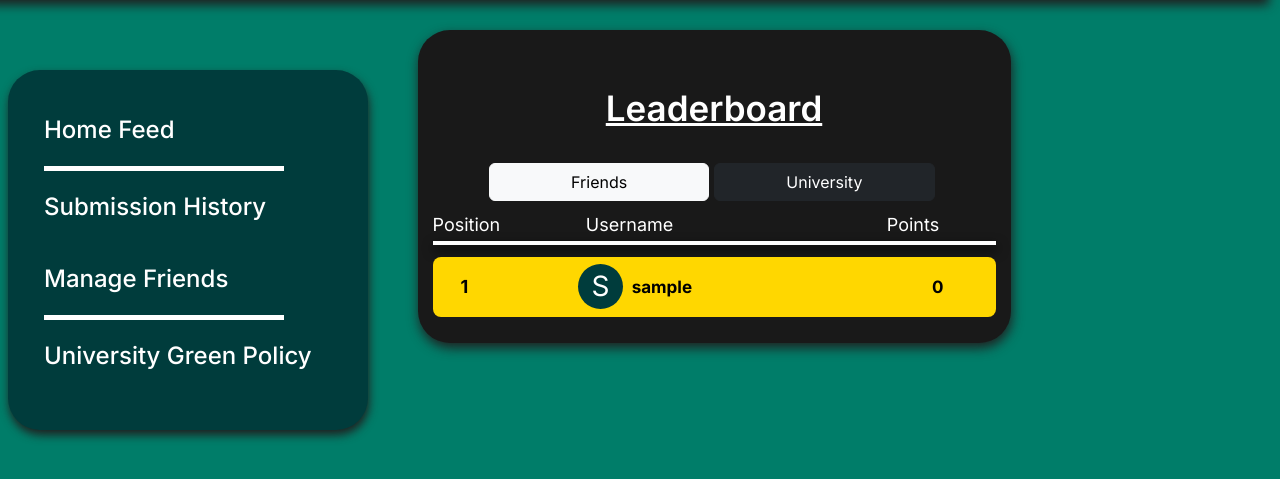
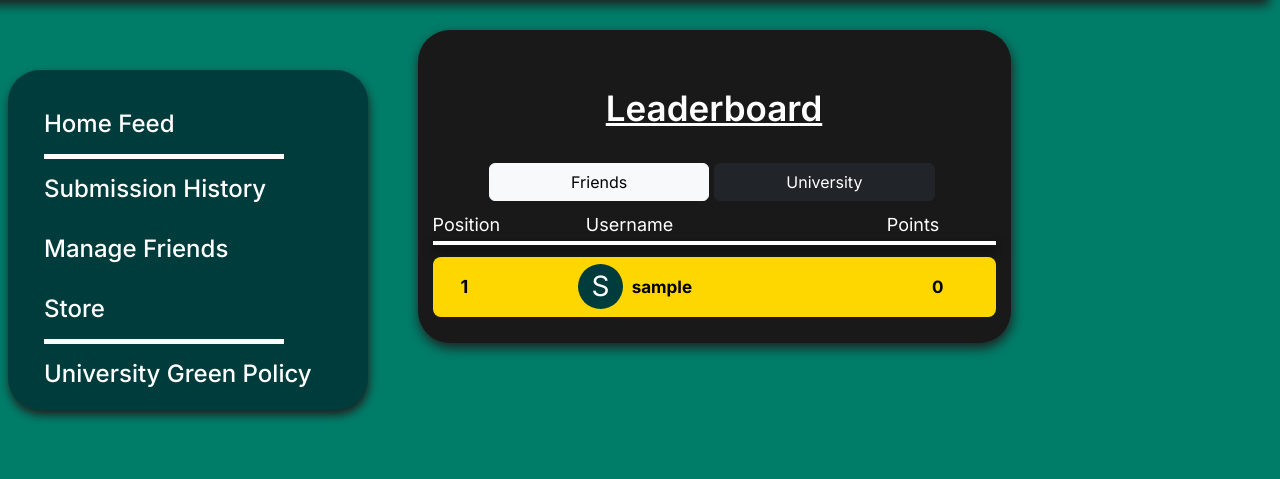
Before and after one commit to r-3than/Group17-ECM2434, a Django app: page /leaderboard/ in a window 1280 px wide. Shown: the part 130-609 px from the top of the page. Run offline with Django 4.2, Linux system fonts and the light colour scheme; the visitor is signed in with stand-in values (Sample User, id 1); data comes from the database, SQL or seed files in the repository; data that the repository does not hold is empty; parts of the project's set-up code (start-up, migrations or seed data) failed here and were passed over.

Commit message:
final styling tweaks

```diff
--- a/djangoApp/projectGreen/static/css/desktop/leaderboard.css
+++ b/djangoApp/projectGreen/static/css/desktop/leaderboard.css
@@ -275,7 +275,7 @@ header .side {
     background-color: var(--exeter-dark-green);
     color: white;
     width: 360px;
-    height: 360px;
+    height: 340px;
     padding: 6%;
     padding-left: 9%;
     margin: auto;
@@ -284,7 +284,7 @@ header .side {
     font-size: 24px;
     font-weight: 500;
     box-shadow: 1px 5px 10px #202020;
-    line-height: 300%;
+    line-height: 250%;
     overflow-y: hidden;
 }
 
--- a/djangoApp/projectGreen/static/css/desktop/store.css
+++ b/djangoApp/projectGreen/static/css/desktop/store.css
@@ -322,7 +322,7 @@ header .side {
     background-color: var(--exeter-dark-green);
     color: white;
     width: 360px;
-    height: 360px;
+    height: 340px;
     padding: 6%;
     padding-left: 9%;
     margin: auto;
@@ -331,7 +331,7 @@ header .side {
     font-size: 24px;
     font-weight: 500;
     box-shadow: 1px 5px 10px #202020;
-    line-height: 300%;
+    line-height: 250%;
     overflow: hidden;
 }
 
@@ -379,6 +379,6 @@ main > .centre {
 }
 
 .item {
-    height: 180px;
+    padding-top: 30px;
     width: 100%;
 }
--- a/djangoApp/projectGreen/static/css/mobile/store-mobile.css
+++ b/djangoApp/projectGreen/static/css/mobile/store-mobile.css
@@ -377,3 +377,9 @@ main .side {
 .break {
     height: 25px;
 }
+
+.item {
+    padding-top: 30px;
+    padding-left: 10%;
+    width: 90%;
+}
--- a/djangoApp/projectGreen/templates/account/store.html
+++ b/djangoApp/projectGreen/templates/account/store.html
@@ -63,6 +63,7 @@
                         <a href="{% url 'university-feed' %}">Home Feed</a> <br>
                         <a href="{% url 'history' %}">Submission History</a> <br>
                         <a href="{% url 'friends' %}">Manage Friends</a> <br>
+                        <a href="{% url 'leaderboard' %}">Leaderboard</a> <br>
                         <div style="background-color: white; height: 5px; width: 80%;"></div>
                         <a href="https://www.exeter.ac.uk/about/sustainability/">University Green Policy</a> <br>
                         <div style="background-color: white; height: 5px; width: 80%;"></div>
@@ -81,9 +82,9 @@
                     <a href="{% url 'university-feed' %}">Home Feed</a> <br>
                     <a href="{% url 'history' %}">Submission History</a> <br>
                     <a href="{% url 'friends' %}">Manage Friends</a>
+                    <a href="{% url 'leaderboard' %}">Leaderboard</a>
                     <div style="background-color: white; height: 5px; width: 80%;"></div>
                     <a href="https://www.exeter.ac.uk/about/sustainability/">University Green Policy</a>
-                    <div style="background-color: white; height: 5px; width: 80%;"></div>
                 </div>
             </div>
 
--- a/djangoApp/projectGreen/templates/misc/leaderboard.html
+++ b/djangoApp/projectGreen/templates/misc/leaderboard.html
@@ -68,6 +68,7 @@
                         <div style="background-color: white; height: 5px; width: 80%;"></div>
                         <a href="{% url 'history' %}">Submission History</a> <br>
                         <a href="{% url 'friends' %}">Manage Friends</a> <br>
+                        <a href="{% url 'store' %}">Store</a> <br>
                         <div style="background-color: white; height: 5px; width: 80%;"></div>
                         <a href="https://www.exeter.ac.uk/about/sustainability/">University Green Policy</a> <br>
                     </div>
@@ -84,6 +85,7 @@
                     <div style="background-color: white; height: 5px; width: 80%;"></div>
                     <a href="{% url 'history' %}">Submission History</a>
                     <a href="{% url 'friends' %}">Manage Friends</a>
+                    <br><a href="{% url 'store' %}">Store</a>
                     <div style="background-color: white; height: 5px; width: 80%;"></div>
                     <a href="https://www.exeter.ac.uk/about/sustainability/">University Green Policy</a>
                 </div>
```
